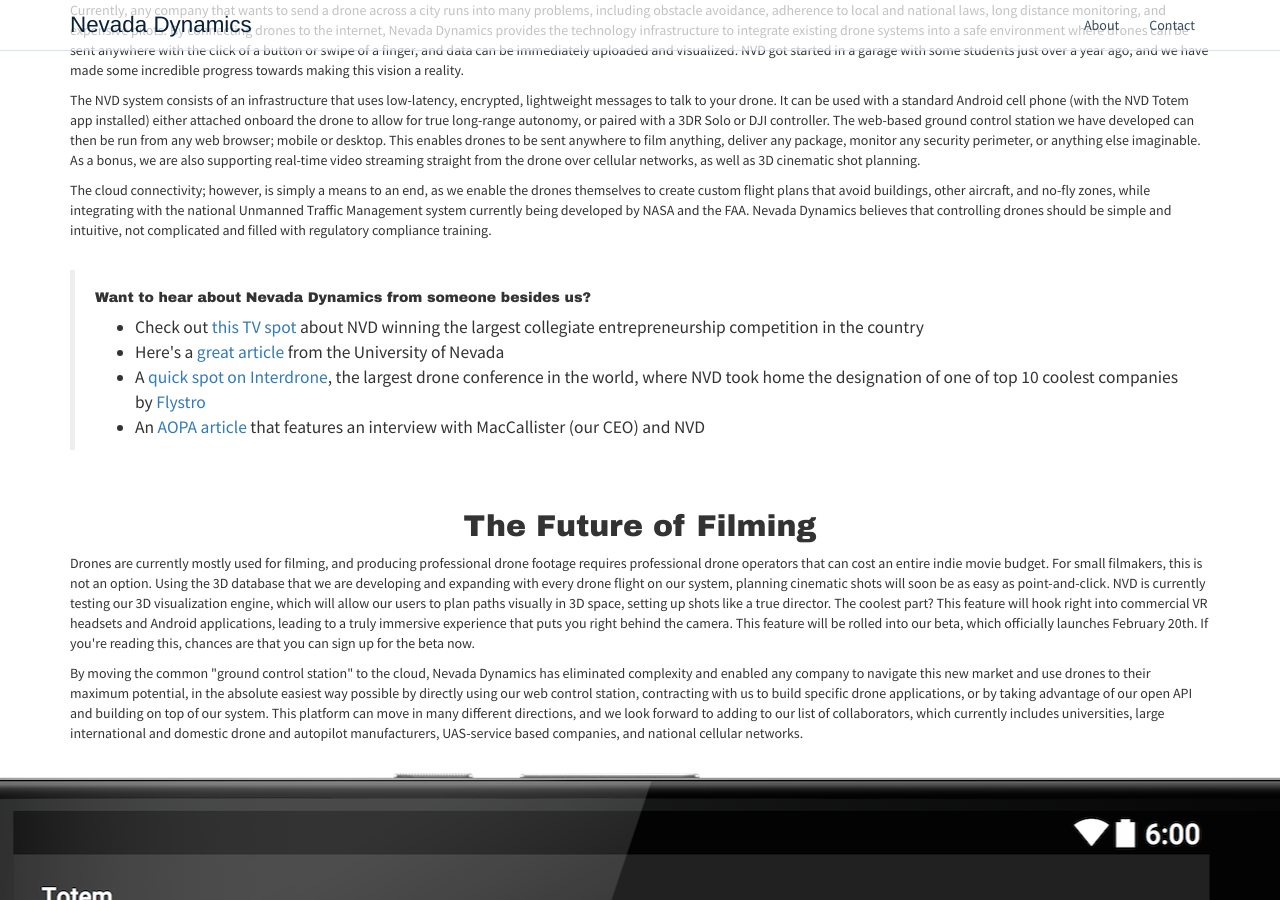
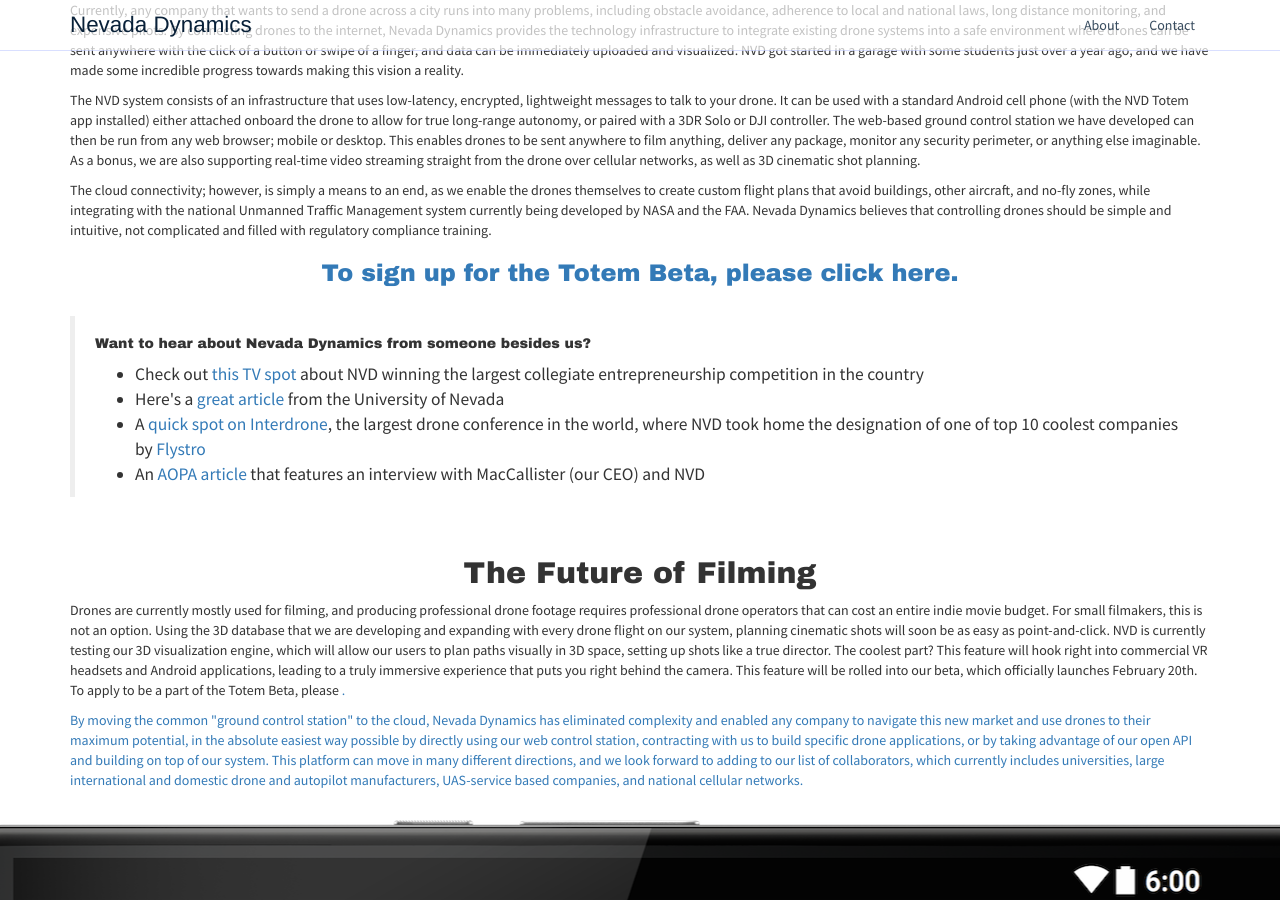
Before and after one commit to NevadaDynamics/NevadaDynamics.github.io, a Jekyll site: the page built from about.html, in a window 1280 px wide and 900 px high, scrolled down 983 px. Built offline with Jekyll 4.4.1, drawn with Linux system fonts in a browser that asks for light colours; nearby versions of some CDN libraries; Markdown is read by kramdown in place of the engine named in the settings; comment, search, counter and statistics services are not loaded; some of the changed text lies outside the part shown.

Commit message:
footer/beta launch

```diff
--- a/_includes/footer.html
+++ b/_includes/footer.html
@@ -12,7 +12,7 @@
 <div id="mc_embed_signup">
 <form action="//github.us11.list-manage.com/subscribe/post?u=05938179ca379592e5c365c22&amp;id=e39190bfcb" method="post" id="mc-embedded-subscribe-form" name="mc-embedded-subscribe-form" class="validate" target="_blank" novalidate>
     <div id="mc_embed_signup_scroll">
-	<label for="mce-EMAIL">sign up to apply for our beta</label>
+	<label for="mce-EMAIL">stay up top date with Nevada Dynamics</label>
 	<input type="email" value="" name="EMAIL" class="email" id="mce-EMAIL" placeholder="email address" required>
     <!-- real people should not fill this in and expect good things - do not remove this or risk form bot signups-->
     <div style="position: absolute; left: -5000px;"><input type="text" name="b_05938179ca379592e5c365c22_e39190bfcb" tabindex="-1" value=""></div>
--- a/about.html
+++ b/about.html
@@ -23,6 +23,8 @@
 
 <p>The cloud connectivity; however, is simply a means to an end, as we enable the drones themselves to create custom flight plans that avoid buildings, other aircraft, and no-fly zones, while integrating with the national Unmanned Traffic Management system currently being developed by NASA and the FAA. Nevada Dynamics believes that controlling drones should be simple and intuitive, not complicated and filled with regulatory compliance training.</p>
 
+<a href="http://totem.nevadadynamics.com/Account/Register" style="text-align: center"><h3>To sign up for the Totem Beta, please click here.</h3></a>
+
 <br>
 
 <blockquote>
@@ -39,7 +41,7 @@
 <br>
 
 <h2>The Future of Filming</h2>
-<p>Drones are currently mostly used for filming, and producing professional drone footage requires professional drone operators that can cost an entire indie movie budget. For small filmakers, this is not an option. Using the 3D database that we are developing and expanding with every drone flight on our system, planning cinematic shots will soon be as easy as point-and-click. NVD is currently testing our 3D visualization engine, which will allow our users to plan paths visually in 3D space, setting up shots like a true director. The coolest part? This feature will hook right into commercial VR headsets and Android applications, leading to a truly immersive experience that puts you right behind the camera. This feature will be rolled into our beta, which officially launches February 20th. If you're reading this, chances are that you can sign up for the beta now.</p>
+<p>Drones are currently mostly used for filming, and producing professional drone footage requires professional drone operators that can cost an entire indie movie budget. For small filmakers, this is not an option. Using the 3D database that we are developing and expanding with every drone flight on our system, planning cinematic shots will soon be as easy as point-and-click. NVD is currently testing our 3D visualization engine, which will allow our users to plan paths visually in 3D space, setting up shots like a true director. The coolest part? This feature will hook right into commercial VR headsets and Android applications, leading to a truly immersive experience that puts you right behind the camera. This feature will be rolled into our beta, which officially launches February 20th. To apply to be a part of the Totem Beta, please <a href="http://totem.nevadadynamics.com/Account/Register"click here</a>.</p>
 
 <p>By moving the common "ground control station" to the cloud, Nevada Dynamics has eliminated complexity and enabled any company to navigate this new market and use drones to their maximum potential, in the absolute easiest way possible by directly using our web control station, contracting with us to build specific drone applications, or by taking advantage of our open API and building on top of our system. This platform can move in many different directions, and we look forward to adding to our list of collaborators, which currently includes universities, large international and domestic drone and autopilot manufacturers, UAS-service based companies, and national cellular networks.</p>
 </div>
--- a/index.html
+++ b/index.html
@@ -18,6 +18,6 @@
 		<br>
 	</h2>
 	<br>
-	<a href="/about" class="btn btn-dark btn-lg">Find Out More About Our Beta, Launching TODAY</a>
+	<a href="/about" class="btn btn-dark btn-lg">Find Out More About Our Beta</a>
 </div>
 </header>
```
